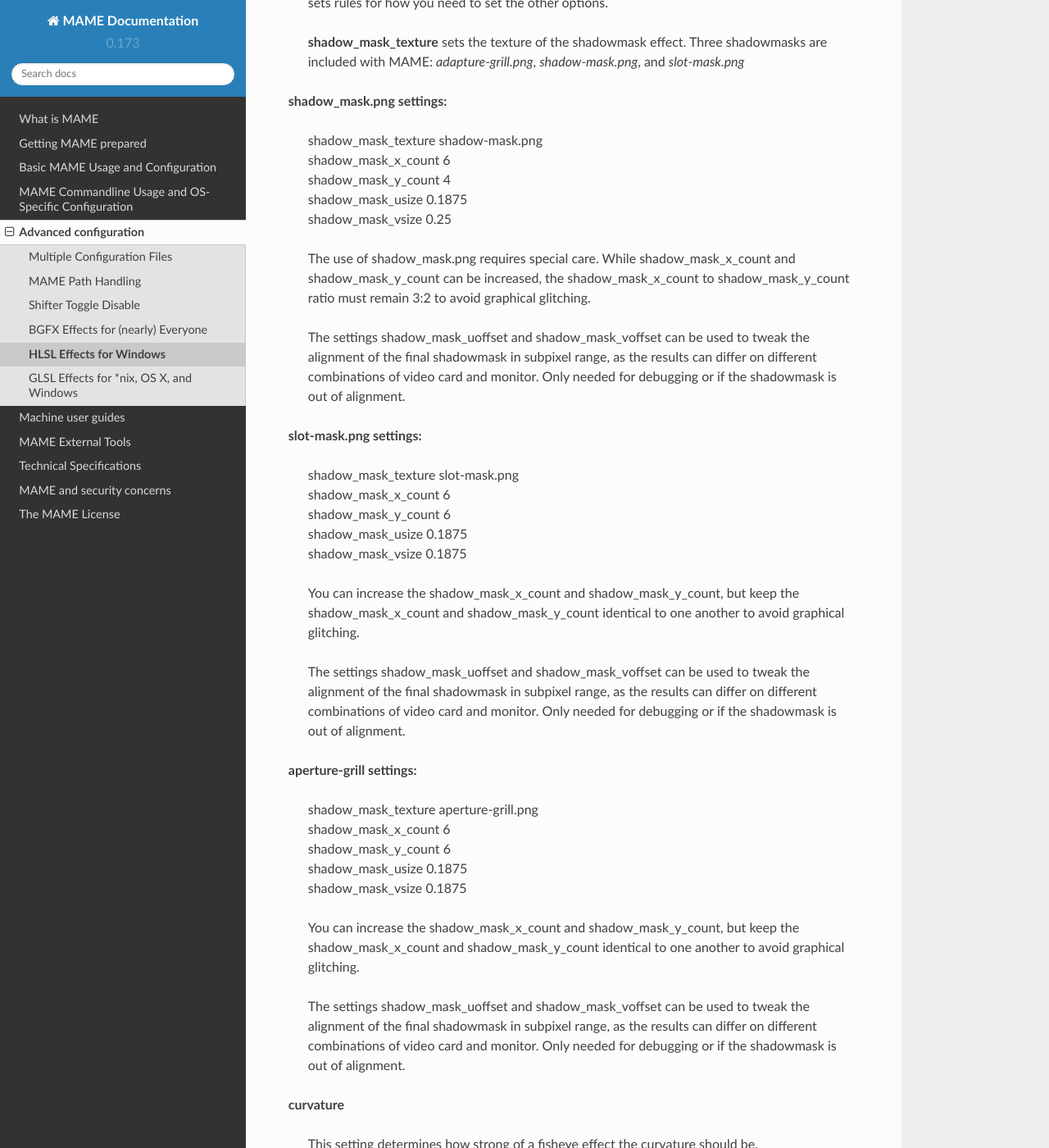
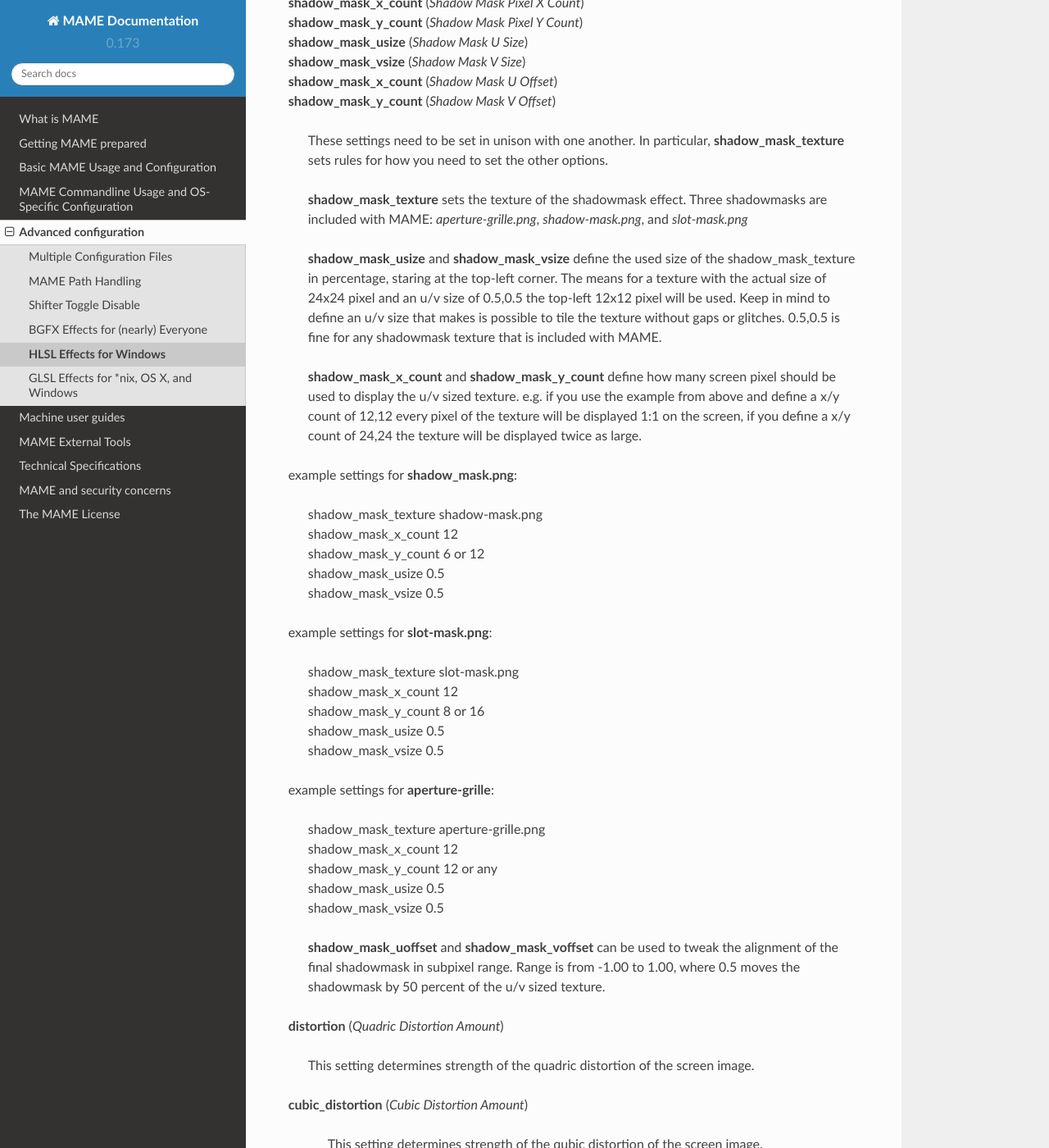
Before and after one commit to mamedev/docs, a Sphinx documentation site: the page built from source/advanced/hlsl.rst, in a window 1280 px wide and 1400 px high, scrolled down 2848 px. Shown: the whole window at 82% size. Built offline with Sphinx 7.4.7 and the Read the Docs theme 2.0.0, drawn with Linux system fonts in a browser that asks for light colours; some of the changed text lies outside the part shown.

Commit message:
Update HLSL for 0.174

```diff
--- a/source/advanced/hlsl.rst
+++ b/source/advanced/hlsl.rst
@@ -73,164 +73,184 @@ Configuration Settings
 |
 | 	Sets the resolution that Alt+F12 HLSL screenshots are output at.
 |
-| **shadow_mask_alpha**
+| **shadow_mask_alpha** (*Shadow Mask Amount*)
 |
 | 	This defines how strong the effect of the shadowmask is. Acceptable range is from 0 to 1, where 0 will show no shadowmask effect, 1 will be a completely opaque shadowmask, and 0.5 will be 50% transparent.
 |
+| **shadow_mask_tile_mode** (*Shadow Mask Tile Mode*)
+|
+| 	This defines whether the shadowmask should be tiled based on the screen resolution of your monitor or based on the source resolution of the emulated system. Valid values are 0 for *Screen* mode and 1 for *Source* mode.
+|
 | **shadow_mask_texture**
-| **shadow_mask_x_count**
-| **shadow_mask_y_count**
-| **shadow_mask_usize**
-| **shadow_mask_vsize**
+| **shadow_mask_x_count** (*Shadow Mask Pixel X Count*)
+| **shadow_mask_y_count** (*Shadow Mask Pixel Y Count*)
+| **shadow_mask_usize** (*Shadow Mask U Size*)
+| **shadow_mask_vsize** (*Shadow Mask V Size*)
+| **shadow_mask_x_count** (*Shadow Mask U Offset*)
+| **shadow_mask_y_count** (*Shadow Mask V Offset*)
 |
 | 	These settings need to be set in unison with one another. In particular, **shadow_mask_texture** sets rules for how you need to set the other options.
 |
-| 	**shadow_mask_texture** sets the texture of the shadowmask effect. Three shadowmasks are included with MAME: *adapture-grill.png*, *shadow-mask.png*, and *slot-mask.png*
+| 	**shadow_mask_texture** sets the texture of the shadowmask effect. Three shadowmasks are included with MAME: *aperture-grille.png*, *shadow-mask.png*, and *slot-mask.png*
 |
-| **shadow_mask.png settings:**
+| 	**shadow_mask_usize** and **shadow_mask_vsize** define the used size of the shadow_mask_texture in percentage, staring at the top-left corner. The means for a texture with the actual size of 24x24 pixel and an u/v size of 0.5,0.5 the top-left 12x12 pixel will be used. Keep in mind to define an u/v size that makes is possible to tile the texture without gaps or glitches. 0.5,0.5 is fine for any shadowmask texture that is included with MAME.
+|
+| 	**shadow_mask_x_count** and **shadow_mask_y_count** define how many screen pixel should be used to display the u/v sized texture. e.g. if you use the example from above and define a x/y count of 12,12 every pixel of the texture will be displayed 1:1 on the screen, if you define a x/y count of 24,24 the texture will be displayed twice as large.
+|
+| example settings for **shadow_mask.png**:
 |
 | 	shadow_mask_texture shadow-mask.png
-| 	shadow_mask_x_count 6
-| 	shadow_mask_y_count 4
-| 	shadow_mask_usize 0.1875
-| 	shadow_mask_vsize 0.25
+| 	shadow_mask_x_count 12
+| 	shadow_mask_y_count 6 or 12
+| 	shadow_mask_usize 0.5
+| 	shadow_mask_vsize 0.5
 |
-| 	The use of shadow_mask.png requires special care. While shadow_mask_x_count and shadow_mask_y_count can be increased, the shadow_mask_x_count to shadow_mask_y_count ratio must remain 3:2 to avoid graphical glitching.
-|
-| 	The settings shadow_mask_uoffset and shadow_mask_voffset can be used to tweak the alignment of the final shadowmask in subpixel range, as the results can differ on different combinations of video card and monitor. Only needed for debugging or if the shadowmask is out of alignment.
-|
-| **slot-mask.png settings:**
+| example settings for **slot-mask.png**:
 |
 | 	shadow_mask_texture slot-mask.png
-| 	shadow_mask_x_count 6
-| 	shadow_mask_y_count 6
-| 	shadow_mask_usize 0.1875
-| 	shadow_mask_vsize 0.1875
+| 	shadow_mask_x_count 12
+| 	shadow_mask_y_count 8 or 16
+| 	shadow_mask_usize 0.5
+| 	shadow_mask_vsize 0.5
 |
-| 	You can increase the shadow_mask_x_count and shadow_mask_y_count, but keep the shadow_mask_x_count and shadow_mask_y_count identical to one another to avoid graphical glitching.
+| example settings for **aperture-grille**:
 |
-| 	The settings shadow_mask_uoffset and shadow_mask_voffset can be used to tweak the alignment of the final shadowmask in subpixel range, as the results can differ on different combinations of video card and monitor. Only needed for debugging or if the shadowmask is out of alignment.
+| 	shadow_mask_texture aperture-grille.png
+| 	shadow_mask_x_count 12
+| 	shadow_mask_y_count 12 or any
+| 	shadow_mask_usize 0.5
+| 	shadow_mask_vsize 0.5
 |
-| **aperture-grill settings:**
+| 	**shadow_mask_uoffset** and **shadow_mask_voffset** can be used to tweak the alignment of the final shadowmask in subpixel range. Range is from -1.00 to 1.00, where 0.5 moves the shadowmask by 50 percent of the u/v sized texture.
 |
-| 	shadow_mask_texture aperture-grill.png
-| 	shadow_mask_x_count 6
-| 	shadow_mask_y_count 6
-| 	shadow_mask_usize 0.1875
-| 	shadow_mask_vsize 0.1875
+| **distortion** (*Quadric Distortion Amount*)
 |
-| 	You can increase the shadow_mask_x_count and shadow_mask_y_count, but keep the shadow_mask_x_count and shadow_mask_y_count identical to one another to avoid graphical glitching.
+| 	This setting determines strength of the quadric distortion of the screen image.
 |
-| 	The settings shadow_mask_uoffset and shadow_mask_voffset can be used to tweak the alignment of the final shadowmask in subpixel range, as the results can differ on different combinations of video card and monitor. Only needed for debugging or if the shadowmask is out of alignment.
+| **cubic_distortion** (*Cubic Distortion Amount*)
 |
-| **curvature**
+| 	This setting determines strength of the qubic distortion of the screen image.
 |
-| 	This setting determines how strong of a fisheye effect the curvature should be.
+|   Both distortion factors can be negative to compensate each other. e.g. distortion 0.5 and cubic_distortion -0.5
 |
-| **round_corner**
+| **distort_corner** (*Distorted Corner Amount*)
+|
+| 	This setting determines strength of distortion of the screen corners, which does not affect the distortion of screen image itself.
+|
+| **round_corner** (*Rounded Corner Amount*)
 |
 | 	The corners of the display can be rounded off through the use of this setting.
 |
-| **smooth_border**
+| **smooth_border** (*Smooth Border Amount*)
 |
 | 	Sets a smoothened/blurred border around the edges of the screen.
 |
-| **reflection**
+| **reflection** (*Reflection Amount*)
 |
 | 	If set above 0, this creates a white reflective blotch on the display. By default, this is put in the upper right corner of the display. By editing the POST.FX file's GetSpotAddend section, you can change the location. Range is from 0.00 to 1.00.
 |
-| **vignetting**
+| **vignetting** (*Vignetting Amount*)
 |
 | 	When set above 0, will increasingly darken the outer edges of the display in a pseudo-3D effect. Range is from 0.00 to 1.00.
 |
-| **scanline_alpha**
+| **scanline_alpha** (*Scanline Amount*)
 |
 | 	This defines how strong the effect of the scanlines are. Acceptable range is from 0 to 1, where 0 will show no scanline effect, 1 will be a completely black line, and 0.5 will be 50% transparent. Note that arcade monitors did not have completely black scanlines.
 |
-| **scanline_size**
+| **scanline_size** (*Overall Scanline Scale*)
 |
 | 	The overall spacing of the scanlines is set with this option. Setting it at 1 represents consistent alternating spacing between display lines and scanlines.
 |
-| **sanline_variance**
-|
-|	This affects the spacing on the dark scanlines. Larger values make the scanline smaller. Acceptable range is from 0 to 2.0, with the default being 1.0
-|
-| **scanline_height**
+| **scanline_height** (*Individual Scanline Scale*)
 |
 | 	This determines the overall size of each scanline. Setting lower than 1 makes them thinner, larger than 1 makes them thicker.
 |
-| **scanline_bright_scale**
+| **scanline_variation** (*Scanline Variation*)
+|
+|	This affects the size of each scanline depending on its brightness. Brighter scanlines will be thicker than darker scanline. Acceptable range is from 0 to 2.0, with the default being 1.0. At 0.0 all scanlines will have the same size independent of their brightness.
+|
+| **scanline_bright_scale** (*Scanline Brightness Scale*)
 |
 | 	Specifies how bright the scanlines are. Larger than 1 will make them brighter, lower will make them dimmer. Setting to 0 will make scanlines disappear entirely.
 |
-| **scanline_bright_effect**
+| **scanline_bright_offset** (*Scanline Brightness Offset*)
 |
 | 	This will give scanlines a glow/overdrive effect, softening and smoothing the top and bottom of each scanline.
 |
-| **scanline_jitter**
+| **scanline_jitter** (*Scanline Jitter Amount*)
 |
 | 	Specifies the wobble or jitter of the scanlines, causing them to jitter on the monitor. Warning: Higher settings may hurt your eyes.
 |
-| **defocus**
+| **hum_bar_alpha** (*Hum Bar Amount*)
+|
+| 	Defines the strength of the hum bar effect.
+|
+| **defocus** (*Defocus*)
 |
 | 	This option will defocus the display, blurring individual pixels like an extremely badly maintained monitor. Specify as X,Y values (e.g. **defocus 1,1**)
 |
-| **converge_x**
-| **coverge_y**
+| **converge_x** (*Linear Convergence X, RGB*)
+| **converge_y** (*Linear Convergence Y, RGB*)
+| **radial_converge_x** (*Radial Convergence X, RGB*)
+| **radial_converge_y** (*Radial Convergence Y, RGB*)
 |
 | 	Adjust the convergence of the red, green, and blue channels in a given direction. Many badly maintained monitors with bad convergence would bleed colored ghosting off-center of a sprite, and this simulates that.
 |
-| **red_ratio**
-| **grn_ratio**
-| **blu_ratio**
+| **red_ratio** (*Red Output from RGB*)
+| **grn_ratio** (*Green Output from RGB*)
+| **blu_ratio** (*Blue Output from RGB*)
 |
 | 	Defines a 3x3 matrix that is multiplied with the RGB signals to simulate color channel interference. For instance, a green channel of (0.100, 1.000, 0.250) is weakened 10% by the red channel and strengthened 25% through the blue channel.
 |
-| **offset**
+| **offset** (*Signal Offset*)
 |
 | 	Strengthen or weakens the current color value of a given channel. For instance, a red signal of 0.5 with an offset of 0.2 will be raised to 0.7
 |
-| **scale**
+| **scale** (*Signal Scale*)
 |
 | 	Applies scaling to the current color value of the channel. For instance, a red signal of 0.5 with a scale of 1.1 will result in a red signal of 0.55
 |
-| **power** (*RGB Gamma*)
+| **power** (*Signal Exponent, RGB*)
 |
-| 	Exponentiate the current color value of the channel. This is called RGB-Gamma in the slider menu. For instance, a red signal of 0.5 with red power of 2 will result in a red signal of 0.25
+| 	Exponentiate the current color value of the channel, also called gamma. For instance, a red signal of 0.5 with red power of 2 will result in a red signal of 0.25
 |
 | 	This setting also can be used to adjust line thickness in vector games.
 |
-| **floor**
+| **floor** (*Signal Floor, RGB*)
 |
-| 	Sets the absolute minimum color value of a channel. For instance, a red signal of 0.0 (total absense of red) with a red floor of 0.2 will result in a red signal of 0.2
+| 	Sets the absolute minimum color value of a channel. For instance, a red signal of 0.0 (total absence of red) with a red floor of 0.2 will result in a red signal of 0.2
 |
 | 	Typically used in conjunction with artwork turned on to make the screen have a dim raster glow.
 |
-| **phosphor_life**
+| **phosphor_life** (*Phosphor Persistence, RGB*)
 |
-| 	How long the color channel stays on the screen (phosphor ghosting)-- 0 gives absolutely no ghost effect, and 1 will leave a contrail behind that is only overwritten by a higher color value.
+| 	How long the color channel stays on the screen, also called phosphor ghosting. 0 gives absolutely no ghost effect, and 1 will leave a contrail behind that is only overwritten by a higher color value.
 |
 | 	This also affects vector games quite a bit.
 |
-| **saturation**
+| **saturation** (*Color Saturation*)
 |
 | 	Color saturation can be adjusted here.
 |
-| **bloom_scale**
+| **bloom_blend_mode** (*Bloom Blend Mode*)
+|
+| 	Determines the mode of the bloom effect. Valid values are 0 for *Brighten* mode and 1 for *Darken* mode, last is only useful for systems with STN LCD.
+|
+| **bloom_scale** (*Bloom Scale*)
 |
 | 	Determines the intensity of bloom effect. Arcade CRT displays had a tendency towards bloom, where bright colors could bleed out into neighboring pixels. This effect is extremely graphics card intensive, and can be turned completely off to save GPU power by setting it to 0
 |
-| **bloom_overdrive**
+| **bloom_overdrive** (*Bloom Overdrive, RGB*)
 |
 | 	Sets a RGB color, separated by commas, that has reached the brightest possible color and will be overdriven to white. This is only useful on color raster, color LCD, or color vector games.
 |
-| **bloom_lvl0_weight**
-| **bloom_lvl1_weight**
+| **bloom_lvl0_weight** (*Bloom Level 0 Scale*)
+| **bloom_lvl1_weight** (*Bloom Level 1 Scale*)
 |      .  .  .  .
-| **bloom_lvl9_weight**
-| **bloom_lvl10_weight**
+| **bloom_lvl7_weight** (*Bloom Level 7 Scale*)
+| **bloom_lvl8_weight** (*Bloom Level 8 Scale*)
 |
-| 	These define the bloom effect. If used carefully in conjuction with phosphor_life, glowing/ghosting for moving objects can be achieved.
+| 	These define the bloom effect. Range is from 0.00 to 1.00. If used carefully in conjunction with phosphor_life, glowing/ghosting for moving objects can be achieved.
 |
 | **hlsl_write**
 |
@@ -240,20 +260,17 @@ Configuration Settings
 | Suggested defaults for raster-based games:
 |
 
-+-------------------------------+------------------+-------------------------------------------+
-| | bloom_lvl0_weight     1.00  | | Bloom level 0  | | (full-size target) weight. (0.00-1.00)  |
-| | bloom_lvl1_weight     0.64  | | Bloom level 1  | | (half-size target) weight.(0.00-1.00)   |
-| | bloom_lvl2_weight     0.32  | | Bloom level 2  | | (1/4-size target) weight. (0.00-1.00)   |
-| | bloom_lvl3_weight     0.16  | | Bloom level 3  | | (.) weight.  (0.00-1.00)                |
-| | bloom_lvl4_weight     0.08  | | Bloom level 4  | | (.) weight.  (0.00-1.00)                |
-| | bloom_lvl5_weight     0.04  | | Bloom level 5  | | (.) weight.  (0.00-1.00)                |
-| | bloom_lvl6_weight     0.04  | | Bloom level 6  | | (.) weight.  (0.00-1.00)                |
-| | bloom_lvl7_weight     0.02  | | Bloom level 7  | | (.) weight.  (0.00-1.00)                |
-| | bloom_lvl8_weight     0.02  | | Bloom level 8  | | (.) weight.  (0.00-1.00)                |
-| | bloom_lvl9_weight     0.01  | | Bloom level 9  | | (.) weight.  (0.00-1.00)                |
-| | bloom_lvl10_weight    0.01  | | Bloom level 10 | | (1x1 target) weight.  (0.00-1.00)       |
-+-------------------------------+------------------+-------------------------------------------+
-
++-------------------------------+-------------------------+------------------------------------+
+| | bloom_lvl0_weight     1.00  | | Bloom level 0 weight  | | Full-size target.                |
+| | bloom_lvl1_weight     0.48  | | Bloom level 1 weight  | | 1/4 smaller that level 0 target  |
+| | bloom_lvl2_weight     0.32  | | Bloom level 2 weight  | | 1/4 smaller that level 1 target  |
+| | bloom_lvl3_weight     0.24  | | Bloom level 3 weight  | | 1/4 smaller that level 2 target  |
+| | bloom_lvl4_weight     0.16  | | Bloom level 4 weight  | | 1/4 smaller that level 3 target  |
+| | bloom_lvl5_weight     0.24  | | Bloom level 5 weight  | | 1/4 smaller that level 4 target  |
+| | bloom_lvl6_weight     0.32  | | Bloom level 6 weight  | | 1/4 smaller that level 4 target  |
+| | bloom_lvl7_weight     0.48  | | Bloom level 7 weight  | | 1/4 smaller that level 5 target  |
+| | bloom_lvl8_weight     0.64  | | Bloom level 8 weight  | | 1/4 smaller that level 6 target  |
++-------------------------------+-------------------------+------------------------------------+
 
 Vector Games
 ------------
@@ -271,15 +288,15 @@ Open your INI file in your text editor of choice (e.g. Notepad), and make sure t
 In the Core Vector Options section:
 
 * **antialias 1**
-* **beam_width_min 1.0**
-* **beam_width_max 1.0**
-* **beam_intensity_weight 0**
-* **flicker 0**
+* **beam_width_min 1.0** (*Beam Width Minimum*)
+* **beam_width_max 1.0** (*Beam Width Maximum*)
+* **beam_intensity_weight 0.0** (*Beam Intensity Weight*)
+* **flicker 0.0** (*Vector Flicker*)
 
 In the Vector Post-Processing Options section:
 
-* **vector_length_scale 0.8**
-* **vector_length_ratio 12.0**
+* **vector_length_scale 0.5** (*Vector Attenuation Maximum*)
+* **vector_length_ratio 0.5** (*Vector Attenuation Length Minimum*)
 
 Suggested settings for vector games:
 
@@ -288,16 +305,14 @@ Suggested settings for vector games:
 
 * **bloom_lvl_weights** should be set as follows:
 
-+-------------------------------+------------------+-------------------------------------------+
-| | bloom_lvl0_weight     1.00  | | Bloom level 0  | | (full-size target) weight. (0.00-1.00)  |
-| | bloom_lvl1_weight     0.64  | | Bloom level 1  | | (half-size target) weight.(0.00-1.00)   |
-| | bloom_lvl2_weight     0.32  | | Bloom level 2  | | (1/4-size target) weight. (0.00-1.00)   |
-| | bloom_lvl3_weight     0.16  | | Bloom level 3  | | (.) weight.  (0.00-1.00)                |
-| | bloom_lvl4_weight     0.24  | | Bloom level 4  | | (.) weight.  (0.00-1.00)                |
-| | bloom_lvl5_weight     0.32  | | Bloom level 5  | | (.) weight.  (0.00-1.00)                |
-| | bloom_lvl6_weight     0.48  | | Bloom level 6  | | (.) weight.  (0.00-1.00)                |
-| | bloom_lvl7_weight     0.32  | | Bloom level 7  | | (.) weight.  (0.00-1.00)                |
-| | bloom_lvl8_weight     0.24  | | Bloom level 8  | | (.) weight.  (0.00-1.00)                |
-| | bloom_lvl9_weight     0.16  | | Bloom level 9  | | (.) weight.  (0.00-1.00)                |
-| | bloom_lvl10_weight    0.08  | | Bloom level 10 | | (1x1 target) weight.  (0.00-1.00)       |
-+-------------------------------+------------------+-------------------------------------------+
++-------------------------------+-------------------------+------------------------------------+
+| | bloom_lvl0_weight     1.00  | | Bloom level 0 weight  | | Full-size target.                |
+| | bloom_lvl1_weight     0.64  | | Bloom level 1 weight  | | 1/4 smaller that level 0 target  |
+| | bloom_lvl2_weight     0.32  | | Bloom level 2 weight  | | 1/4 smaller that level 1 target  |
+| | bloom_lvl3_weight     0.16  | | Bloom level 3 weight  | | 1/4 smaller that level 2 target  |
+| | bloom_lvl4_weight     0.24  | | Bloom level 4 weight  | | 1/4 smaller that level 3 target  |
+| | bloom_lvl5_weight     0.32  | | Bloom level 5 weight  | | 1/4 smaller that level 4 target  |
+| | bloom_lvl6_weight     0.48  | | Bloom level 6 weight  | | 1/4 smaller that level 4 target  |
+| | bloom_lvl7_weight     0.32  | | Bloom level 7 weight  | | 1/4 smaller that level 5 target  |
+| | bloom_lvl8_weight     0.24  | | Bloom level 8 weight  | | 1/4 smaller that level 6 target  |
++-------------------------------+-------------------------+------------------------------------+
```
